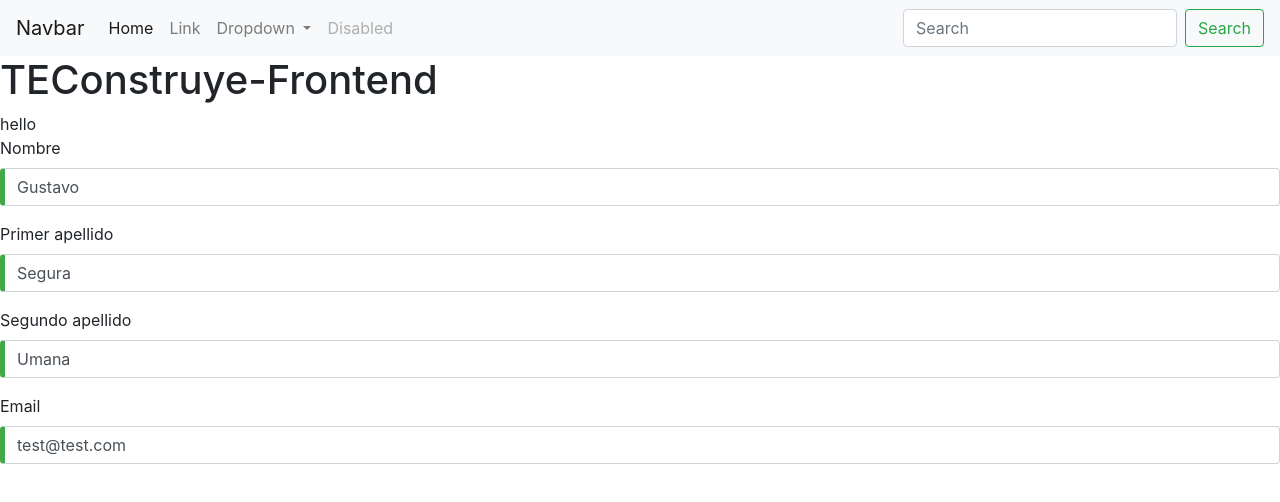
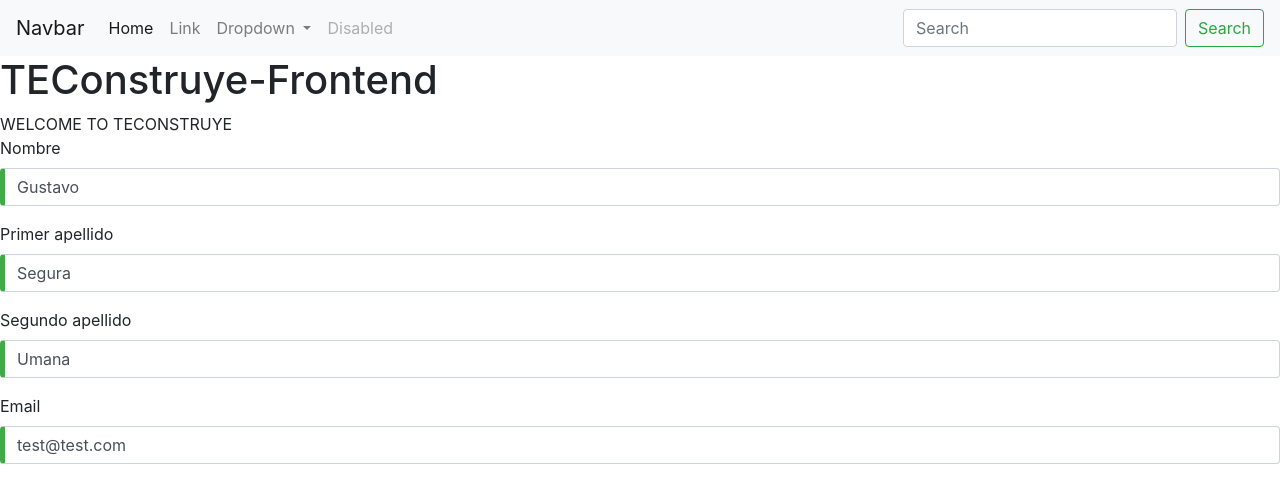
Before and after one commit to BasesDeDatos2018S2/TEConstruye-Frontend, an Angular app: page / in a window 1280 px wide. Shown: the top 502 px of the page. Built offline with nearby package versions, Linux system fonts and the light colour scheme.

Commit message:
nuevas pruebas

```diff
--- a/package.json
+++ b/package.json
@@ -26,7 +26,7 @@
     "zone.js": "~0.8.26"
   },
   "devDependencies": {
-    "@angular-devkit/build-angular": "^0.8.4",
+    "@angular-devkit/build-angular": "^0.8.5",
     "@angular/cli": "~6.2.4",
     "@angular/compiler-cli": "^6.1.0",
     "@angular/language-service": "^6.1.0",
--- a/src/app/app.component.html
+++ b/src/app/app.component.html
@@ -1,6 +1,6 @@
 <app-navbar>  </app-navbar>
 <h1>{{title}}</h1>
-hello
+WELCOME TO TECONSTRUYE
 <app-edit-client></app-edit-client>
 <!--The content below is only a placeholder and can be replaced.-->
 <!-- <div style="text-align:center">
--- /dev/null
+++ b/src/app/classes/material.ts
@@ -0,0 +1,4 @@
+export class Material {
+  constructor()
+
+}
```
Also changed, not shown: 1 other file (tests, documents, lock files or other folders).
